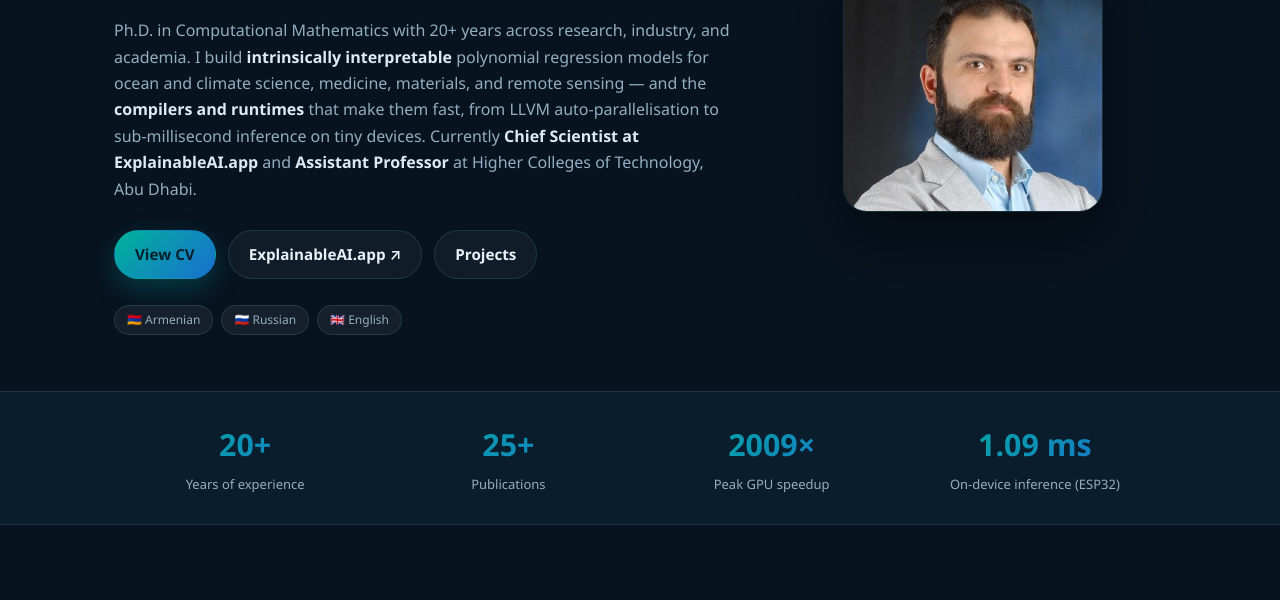
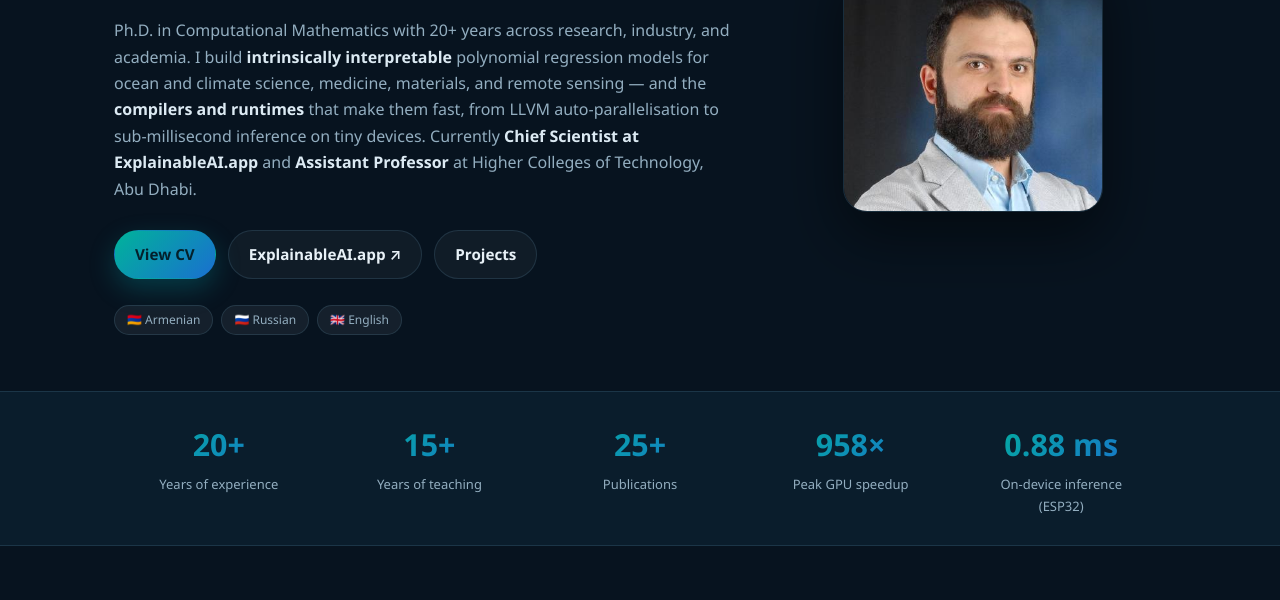
Before and after one commit to vmartirosyan/vmartirosyan.github.io, a plain HTML site: page index.html in a window 1280 px wide. Shown: the part 301-901 px from the top of the page. Drawn offline with Linux system fonts and the light colour scheme.

Commit message:
stats: add teaching years; update peak GPU (958x) and ESP32 inference (0.88 ms) to latest figures

```diff
--- a/css/home.css
+++ b/css/home.css
@@ -271,7 +271,7 @@
 
 .stats-grid {
     display: grid;
-    grid-template-columns: repeat(4, 1fr);
+    grid-template-columns: repeat(5, 1fr);
     gap: 1px;
 }
 
--- a/index.html
+++ b/index.html
@@ -74,15 +74,19 @@
                 <div class="label">Years of experience</div>
             </div>
             <div class="stat">
+                <div class="num">15+</div>
+                <div class="label">Years of teaching</div>
+            </div>
+            <div class="stat">
                 <div class="num">25+</div>
                 <div class="label">Publications</div>
             </div>
             <div class="stat">
-                <div class="num">2009×</div>
+                <div class="num">958×</div>
                 <div class="label">Peak GPU speedup</div>
             </div>
             <div class="stat">
-                <div class="num">1.09 ms</div>
+                <div class="num">0.88 ms</div>
                 <div class="label">On-device inference (ESP32)</div>
             </div>
         </div>
@@ -201,7 +205,7 @@
                         <span class="pill pill-live">Report</span>
                     </div>
                     <h3>HPC++ / LEAP Speed-up Report</h3>
-                    <p>LLVM-based automatic parallelisation with heterogeneous CPU-GPU execution: 16.8× average and up to 2009× peak GPU speed-up, plus byte-identical lifting of legacy x86-64 binaries.</p>
+                    <p>LLVM-based automatic parallelisation with heterogeneous CPU-GPU execution: 8.4× average and up to 958× peak GPU speed-up, plus byte-identical lifting of legacy x86-64 binaries.</p>
                     <span class="go">Read the PDF ↗</span>
                 </a>
             </div>
@@ -235,7 +239,7 @@
                             <span class="status-pill pill-accepted">Accepted</span>
                         </div>
                         <div class="meta"><em>eICocean 2027</em> · Martirosyan, V.</div>
-                        <div class="metrics">R² 0.973 T / 0.794 S / 0.895 DO · 1.09 ms on ESP32 · 180 µJ/inference</div>
+                        <div class="metrics">R² 0.973 T / 0.794 S / 0.895 DO · 0.88 ms on ESP32 · 180 µJ/inference</div>
                     </div>
                 </div>
                 <div class="pub">
@@ -257,7 +261,7 @@
                             <span class="status-pill pill-review">Under Review</span>
                         </div>
                         <div class="meta"><em>Frontiers of Computer Science</em> · Martirosyan, V.</div>
-                        <div class="metrics">100%/98% liftability (43 programs) · 10.3× over -O0 · 246× GPU · 377/377 tests</div>
+                        <div class="metrics">100%/98% liftability (43 programs) · 10.4× over -O0 · 958× GPU · 377/377 tests</div>
                     </div>
                 </div>
             </div>
```
